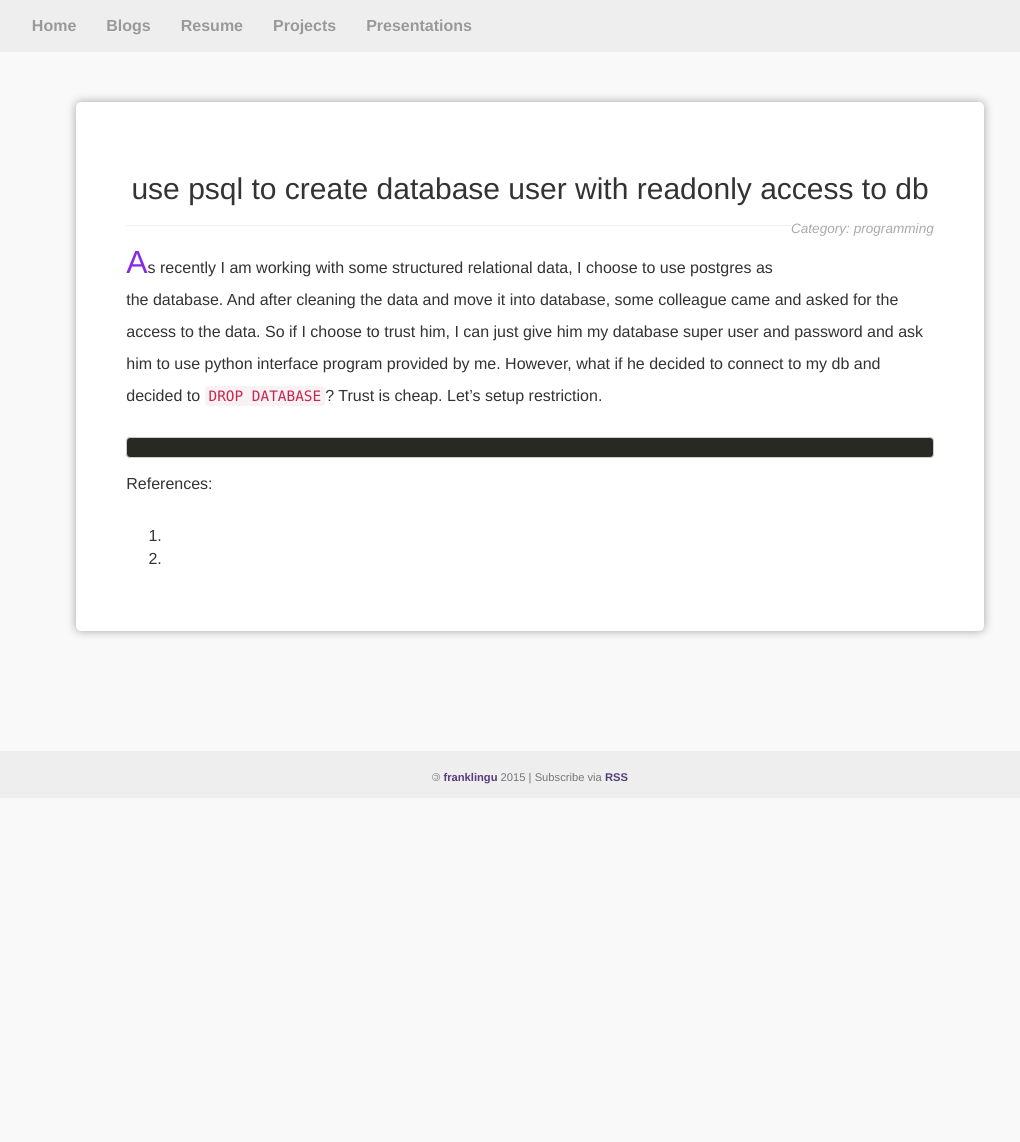
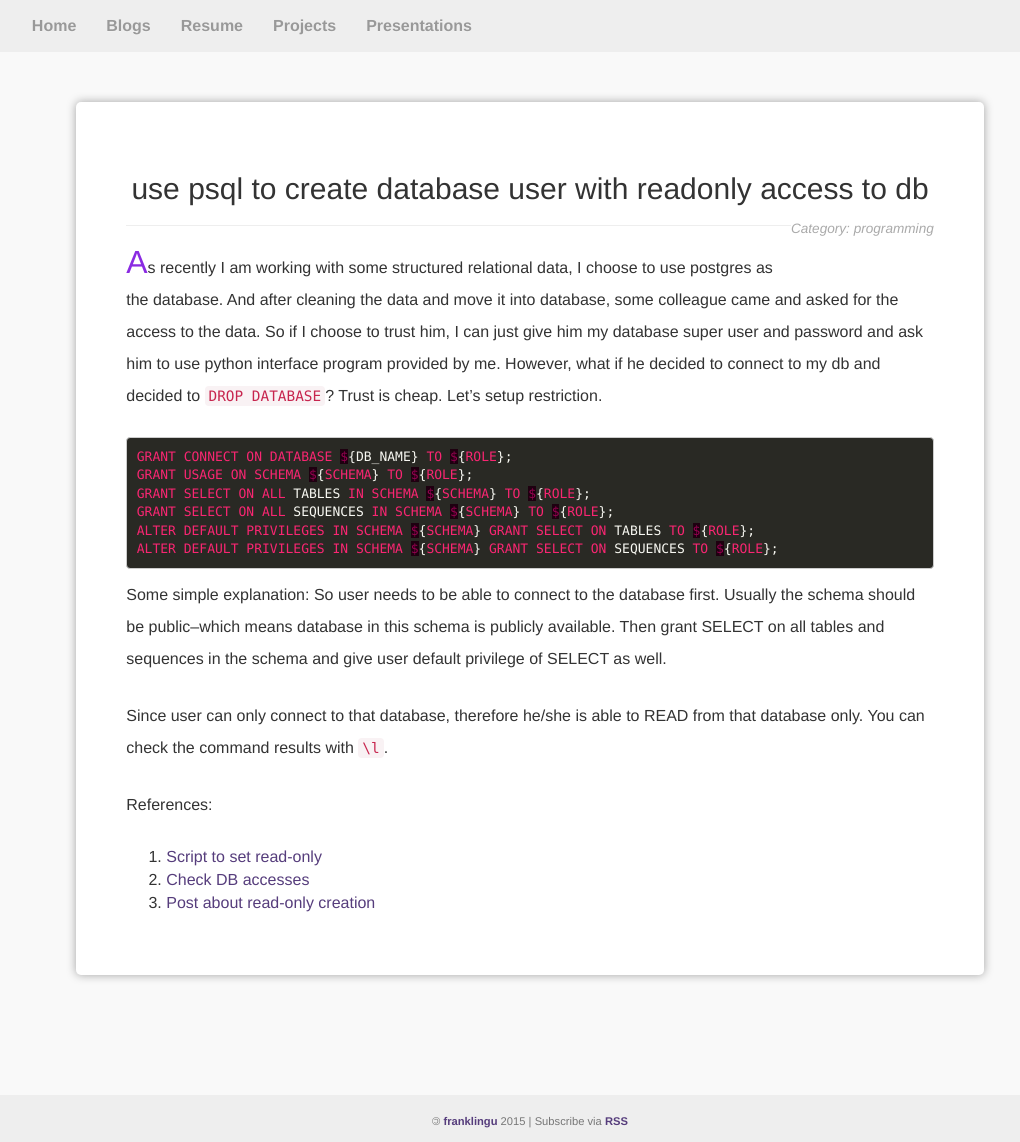
Before and after one commit to franklingu/franklingu.github.io, a Jekyll site: the page built from _posts/2016-11-08-psql-create-user-with-readonly-access-to-db.markdown, in a window 1280 px wide. Shown: the whole page, without its empty margins (110-1130 px from the left). Built offline with Jekyll 4.4.1, drawn with Linux system fonts in a browser that asks for light colours; nearby versions of some CDN libraries; comment, search, counter and statistics services are not loaded; before the commit the page ends 900 px from its top, so only the background shows below that.

Commit message:
finish post about psql readonly user

```diff
--- a/_posts/2016-11-08-psql-create-user-with-readonly-access-to-db.markdown
+++ b/_posts/2016-11-08-psql-create-user-with-readonly-access-to-db.markdown
@@ -8,9 +8,23 @@ meta_desc: use psql to create database user with readonly access to a postgres d
 
 As recently I am working with some structured relational data, I choose to use postgres as the database. And after cleaning the data and move it into database, some colleague came and asked for the access to the data. So if I choose to trust him, I can just give him my database super user and password and ask him to use python interface program provided by me. However, what if he decided to connect to my db and decided to `DROP DATABASE`? Trust is cheap. Let's setup restriction.
 
-~~~bash
+~~~sql
+GRANT CONNECT ON DATABASE ${DB_NAME} TO ${ROLE};
+GRANT USAGE ON SCHEMA ${SCHEMA} TO ${ROLE};
+GRANT SELECT ON ALL TABLES IN SCHEMA ${SCHEMA} TO ${ROLE};
+GRANT SELECT ON ALL SEQUENCES IN SCHEMA ${SCHEMA} TO ${ROLE};
+ALTER DEFAULT PRIVILEGES IN SCHEMA ${SCHEMA} GRANT SELECT ON TABLES TO ${ROLE};
+ALTER DEFAULT PRIVILEGES IN SCHEMA ${SCHEMA} GRANT SELECT ON SEQUENCES TO ${ROLE};
 ~~~
 
+Some simple explanation:
+So user needs to be able to connect to the database first.
+Usually the schema should be public--which means database in this schema is publicly available.
+Then grant SELECT on all tables and sequences in the schema and give user default privilege of SELECT as well.
+
+Since user can only connect to that database, therefore he/she is able to READ from that database only. You can check the command results with `\l`.
+
 References:
-1. []()
-2. []()
+1. [Script to set read-only](https://gist.github.com/jirutka/afa3ce62b1430abf7572#file-pg_grant_read_to_db-sh)
+2. [Check DB accesses](http://dba.stackexchange.com/questions/4286/list-the-database-privileges-using-psql)
+3. [Post about read-only creation](http://jamie.curle.io/posts/creating-a-read-only-user-in-postgres/)
```
Also changed, not shown: _posts/2016-11-09-docker-for-django-deployment.markdown (added, +9 -0 lines).
